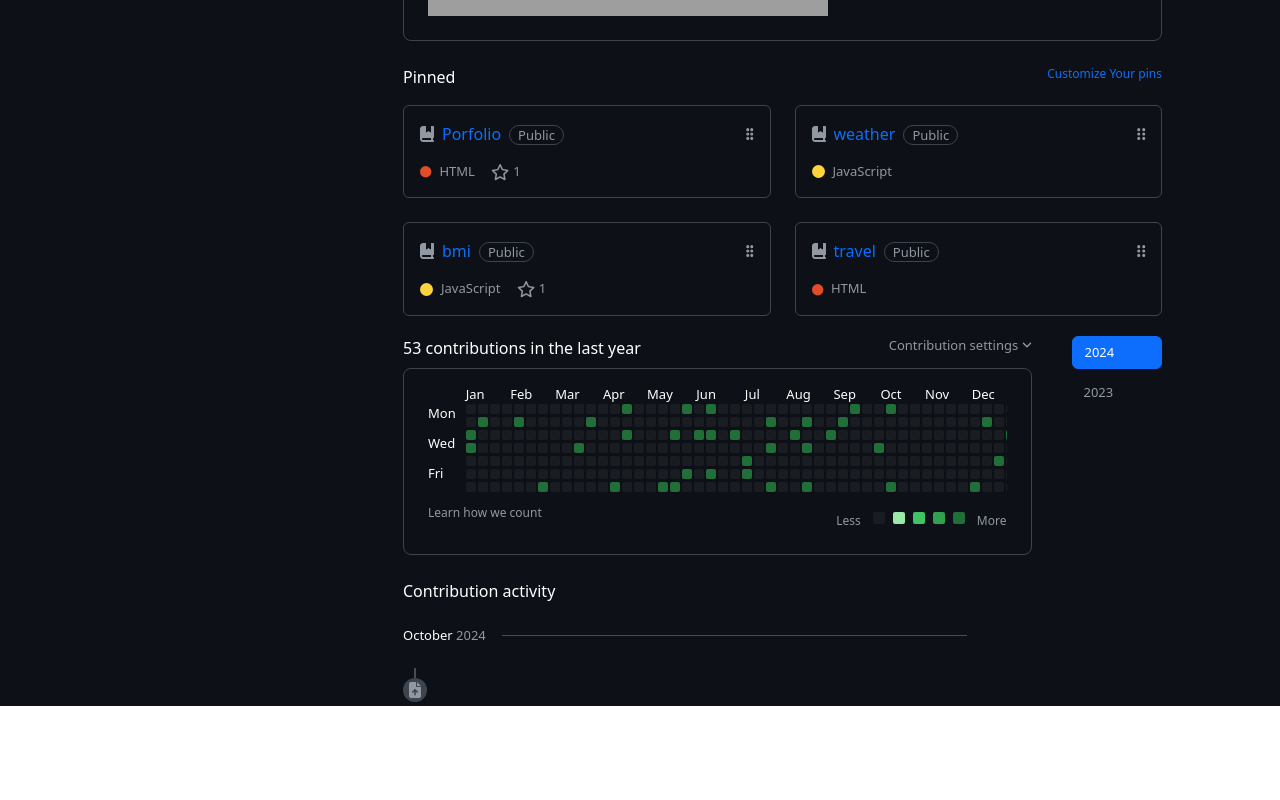
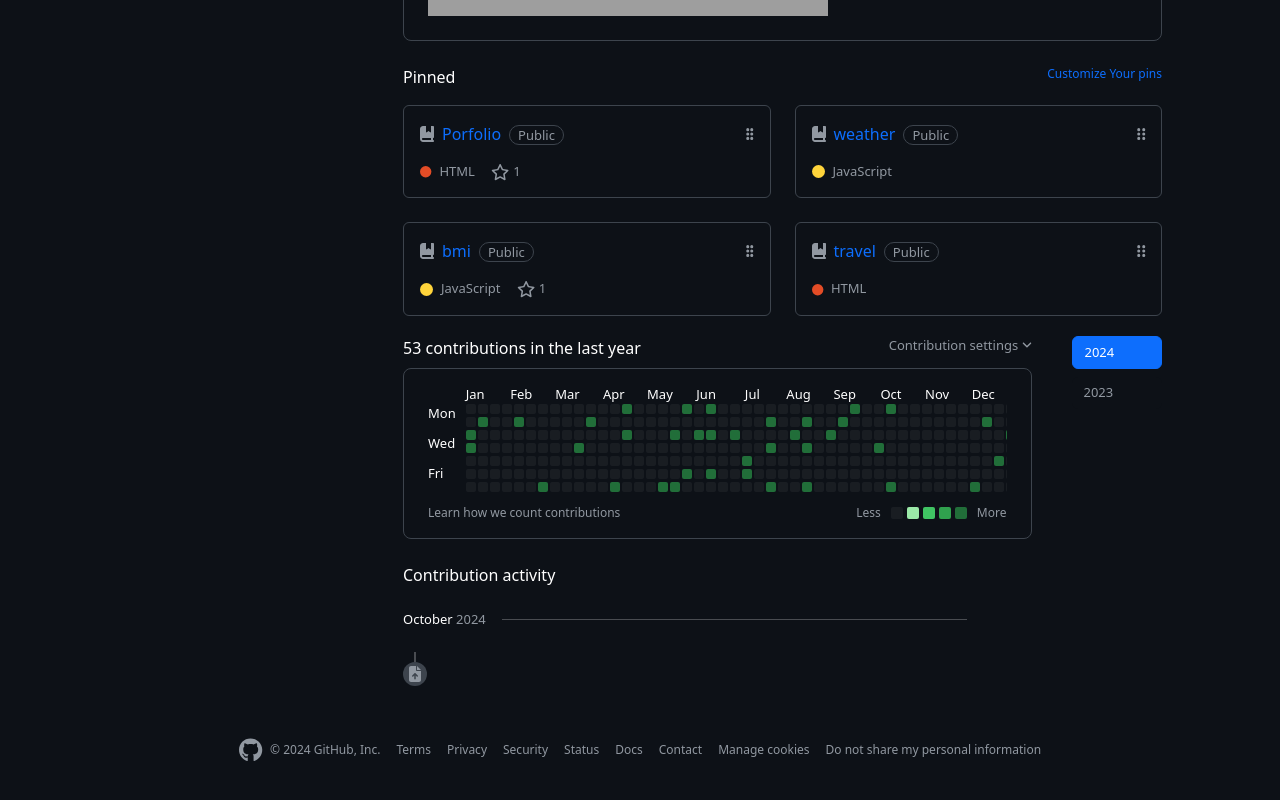
Before and after one commit to RENJITHPS10/github_profile, a React (Vite) app: page / in a window 1280 px wide. Shown: the part 2382-3182 px from the top of the page. Before the commit the page ends 3088 px from the top, so only its background shows below. Built offline with nearby package versions, Linux system fonts and the light colour scheme; grey boxes are pictures that could not be loaded.

Commit message:
footer added

```diff
--- a/src/App.jsx
+++ b/src/App.jsx
@@ -4,6 +4,7 @@ import { Col, Container, Row } from 'react-bootstrap'
 import Header from './components/Header'
 import Profile from './components/Profile'
 import Details from './components/Details'
+import Footer from './components/Footer'
 function App() {
 
 
@@ -20,8 +21,11 @@ function App() {
             <Col md={9} className='mt-4 py-1 px-sm-5'>
             <Details/>
             </Col>
+
           </Row>
         </Container>
+        <Footer/>
+
    </div>
 
     </>
--- a/src/components/Contributions.jsx
+++ b/src/components/Contributions.jsx
@@ -72,17 +72,17 @@ function Contributions() {
 
                             {/* Display contribution legend */}
                             <div className='d-flex justify-content-between align-items-center'>
-                                <p style={{ fontSize: '12px' }} className='text-warning  '>
-                                    Learn how we count
+                                <p style={{ fontSize: '12px' }} className='text-warning m-0  '>
+                                    Learn how we count contributions
                                 </p>
-                                <div className='d-flex '>
+                                <div className='d-flex align-items-center'>
                                     <span style={{ fontSize: '12px', marginRight: '8px' }} className='text-warning'>Less</span>
-                                    <div className='d-flex  '>
-                                        <div style={{ width: '12px', height: '12px', backgroundColor: 'rgb(255 255 255 / 5%)', margin: '0 4px', borderRadius: '2px' }}></div>
-                                        <div style={{ width: '12px', height: '12px', backgroundColor: '#9be9a8', margin: '0 4px', borderRadius: '2px' }}></div>
-                                        <div style={{ width: '12px', height: '12px', backgroundColor: '#40c463', margin: '0 4px', borderRadius: '2px' }}></div>
-                                        <div style={{ width: '12px', height: '12px', backgroundColor: '#30a14e', margin: '0 4px', borderRadius: '2px' }}></div>
-                                        <div style={{ width: '12px', height: '12px', backgroundColor: '#216e39', margin: '0 4px', borderRadius: '2px' }}></div>
+                                    <div className='d-flex align-items-center '>
+                                        <div style={{ width: '12px', height: '12px', backgroundColor: 'rgb(255 255 255 / 5%)', margin: '0 2px', borderRadius: '2px' }}></div>
+                                        <div style={{ width: '12px', height: '12px', backgroundColor: '#9be9a8', margin: '0 2px', borderRadius: '2px' }}></div>
+                                        <div style={{ width: '12px', height: '12px', backgroundColor: '#40c463', margin: '0 2px', borderRadius: '2px' }}></div>
+                                        <div style={{ width: '12px', height: '12px', backgroundColor: '#30a14e', margin: '0 2px', borderRadius: '2px' }}></div>
+                                        <div style={{ width: '12px', height: '12px', backgroundColor: '#216e39', margin: '0 2px', borderRadius: '2px' }}></div>
                                     </div>
                                     <span style={{ fontSize: '12px', marginLeft: '8px' }} className='text-warning'>More</span>
                                 </div>
--- /dev/null
+++ b/src/components/Footer.jsx
@@ -0,0 +1,44 @@
+import React from 'react'
+import { FontAwesomeIcon } from '@fortawesome/react-fontawesome';
+import { faGithub } from '@fortawesome/free-brands-svg-icons';
+
+function Footer() {
+    return (
+        <>
+            <div className='d-flex justify-content-center align-items-center text-warning py-5 bg flex-wrap' style={{fontSize:"12px"}}>
+              <div className='align-items-center d-none d-sm-flex'>  <FontAwesomeIcon icon={faGithub} className='fa-2x text-warning me-2 '  />  © 2024 GitHub, Inc.</div>
+
+                <a href="" className='text-decoration-none text-warning ms-3'>
+                    Terms
+                </a>
+                <a href="" className='text-decoration-none text-warning ms-3'>
+                  Privacy
+
+                </a>
+                <a href="" className='text-decoration-none text-warning ms-3'>
+                Security
+                </a>
+                <a href="" className='text-decoration-none text-warning ms-3'>
+                  Status
+                </a>
+                <a href="" className='text-decoration-none text-warning ms-3'>
+                   Docs
+                </a>
+                <a href="" className='text-decoration-none text-warning ms-3'>
+                  Contact
+                </a>
+                <a href=""  className='text-decoration-none text-warning ms-3'>
+                 Manage cookies
+                </a>
+                <a href="" className='text-decoration-none text-warning ms-3'>
+                Do not share my personal information
+                </a>
+                <div className='align-items-center d-flex d-sm-none mt-2'>  <FontAwesomeIcon icon={faGithub} className='fa-2x text-warning me-2 '  />  © 2024 GitHub, Inc.</div>
+
+            </div>
+
+        </>
+    )
+}
+
+export default Footer
```
